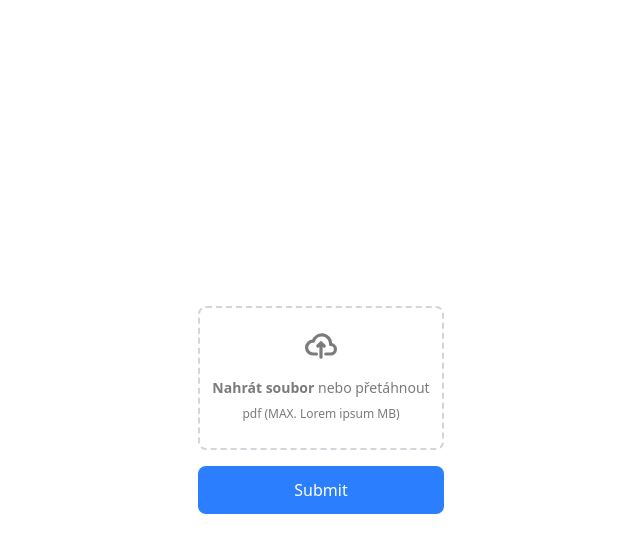
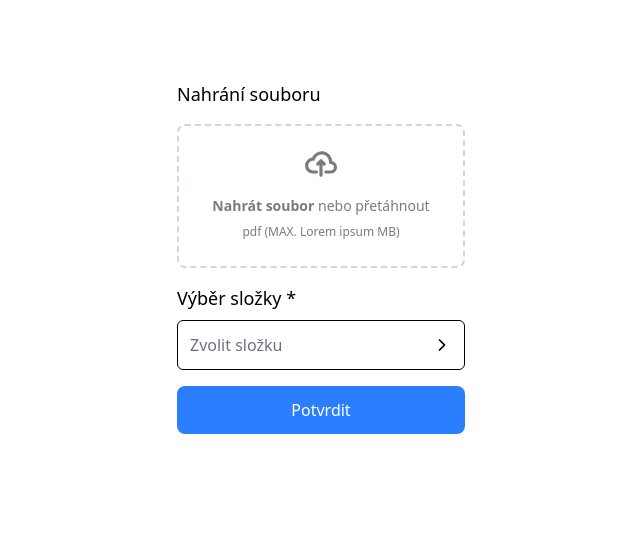
Before and after one commit to eKultura/research.digitalni-muzeum.cz, a React (Vite) app in the folder frontend/: page / in a window 1280 px wide. Shown: the top 552 px of the page, without its empty margins (319-959 px from the left). Built offline with nearby package versions, Linux system fonts and the light colour scheme.

Commit message:
add FolderCreator component

```diff
--- a/frontend/package.json
+++ b/frontend/package.json
@@ -12,6 +12,7 @@
   "dependencies": {
     "@tailwindcss/vite": "^4.1.3",
     "axios": "^1.8.4",
+    "lucide-react": "^0.503.0",
     "react": "^19.0.0",
     "react-dom": "^19.0.0",
     "react-router": "^7.5.2",
--- a/frontend/src/App.jsx
+++ b/frontend/src/App.jsx
@@ -2,6 +2,8 @@ import FileUploader from "./Components/FileUploader";
 
 export default function App() {
   return (
-    <FileUploader />
+    <div className="flex flex-col gap-2 mt-20">
+      <FileUploader />
+    </div>
   );
 }
--- a/frontend/src/Components/FileUploader.jsx
+++ b/frontend/src/Components/FileUploader.jsx
@@ -1,5 +1,6 @@
 import { useState } from "react";
 import axios from 'axios';
+import FolderCreator from "./FolderCreator";
 
 export default function FileUploader() {
   const [isFileUploaded, setIsFileUploaded] = useState(false);
@@ -28,10 +29,11 @@ export default function FileUploader() {
   }
 
   return (
-    <div className="flex items-center justify-center min-h-screen">
+    <div className="flex flex-col items-center justify-center">
       <form onSubmit={handleFileSubmit}>
         <div className="flex flex-col gap-y-4">
-          <div className="flex items-center justify-center w-full mt-5">
+        <div className="text-lg font-medium">Nahrání souboru</div>
+          <div className="flex items-center justify-center w-full">
             <label
               htmlFor="dropzone-file"
               className="flex flex-col items-center justify-center p-3 w-full h-36 border-2 border-gray-300 border-dashed rounded-lg cursor-pointer bg-[#ffffff] hover:bg-[#f9f9f9]"
@@ -70,8 +72,9 @@ export default function FileUploader() {
               />
             </label>
           </div>
+          <FolderCreator />
           <button className="py-3 w-full bg-blue-500 hover:bg-blue-600 text-white rounded-lg text-center cursor-pointer">
-            Submit
+            Potvrdit
           </button>
           {isFileUploaded && <div className="flex flex-col gap-y-1 w-full">
             <p className="text-center text-blue-800 text-sm">Soubor nahraný</p>
--- /dev/null
+++ b/frontend/src/Components/FolderCreator.jsx
@@ -0,0 +1,149 @@
+import { useState, useEffect, useRef } from 'react';
+import { Folder, FolderPlus, ChevronDown, ChevronRight, Check } from 'lucide-react';
+
+
+export default function FolderCreator() {
+
+    const [folders, setFolders] = useState([
+        { id: 1, name: 'Lorem Ipsum 1' },
+        { id: 2, name: 'Lorem Ipsum 2' },
+        { id: 3, name: 'Lorem Ipsum 3' }
+      ]);
+
+      const [selectedFolder, setSelectedFolder] = useState(null);
+      const [isOpen, setIsOpen] = useState(false);
+      const [newFolderMode, setNewFolderMode] = useState(false);
+      const [newFolderName, setNewFolderName] = useState('');
+
+      const dropdownRef = useRef(null);
+
+      useEffect(() => {
+        const handleClickOutside = (event) => {
+          if (dropdownRef.current && !dropdownRef.current.contains(event.target)) {
+            setIsOpen(false);
+            if (newFolderMode) {
+              setNewFolderMode(false);
+            }
+          }
+        };
+
+
+        if (isOpen) {
+          document.addEventListener('mousedown', handleClickOutside);
+        }
+
+        return () => {
+          document.removeEventListener('mousedown', handleClickOutside);
+        };
+      }, [isOpen, newFolderMode]);
+
+      const handleCreateFolder = () => {
+        if (newFolderName.trim() === '') return;
+
+        const newFolder = {
+          id: folders.length + 1,
+          name: newFolderName.trim()
+        };
+
+        setFolders([...folders, newFolder]);
+        setSelectedFolder(newFolder);
+        setNewFolderName('');
+        setNewFolderMode(false);
+      };
+
+      const toggleDropdown = () => setIsOpen(!isOpen);
+
+      return (
+        <div className="w-72 relative" ref={dropdownRef}>
+          <div className="mb-2 text-lg font-medium">Výběr složky *</div>
+          <div
+            className="flex items-center justify-between p-3 border rounded-md bg-white cursor-pointer hover:bg-gray-50"
+            onClick={toggleDropdown}
+          >
+            <div className="flex items-center">
+              {selectedFolder ? (
+                <>
+                  <Folder className="mr-2 text-blue-500" size={20} />
+                  <span>{selectedFolder.name}</span>
+                </>
+              ) : (
+                <span className="text-gray-500">Zvolit složku</span>
+              )}
+            </div>
+            <div>
+              {isOpen ? <ChevronDown size={20} /> : <ChevronRight size={20} />}
+            </div>
+          </div>
+
+          {isOpen && (
+            <div className="absolute z-10 w-full mt-1 bg-white border rounded-md shadow-lg">
+              <div className="max-h-48 overflow-y-auto">
+                {folders.map(folder => (
+                  <div
+                    key={folder.id}
+                    className={`flex items-center justify-between p-3 cursor-pointer hover:bg-gray-100 ${
+                      selectedFolder?.id === folder.id ? 'bg-blue-50' : ''
+                    }`}
+                    onClick={() => {
+                      setSelectedFolder(folder);
+                      setIsOpen(false);
+                    }}
+                  >
+                    <div className="flex items-center">
+                      <Folder className="mr-2 text-blue-500" size={20} />
+                      <span>{folder.name}</span>
+                    </div>
+                    {selectedFolder?.id === folder.id && (
+                      <Check size={16} className="text-blue-500" />
+                    )}
+                  </div>
+                ))}
+              </div>
+
+              <div className="border-t">
+                {newFolderMode ? (
+                  <div className="p-3">
+                    <div className="flex items-center mb-2">
+                      <FolderPlus className="mr-2 text-green-500" size={20} />
+                      <span className="font-medium">Nová složka</span>
+                    </div>
+                    <div className="flex">
+                      <input
+                        type="text"
+                        className="flex-1 border rounded-l-md p-2 text-sm focus:outline-none focus:ring-1 focus:ring-blue-500"
+                        placeholder="Folder name"
+                        value={newFolderName}
+                        onChange={(e) => setNewFolderName(e.target.value)}
+                        autoFocus
+                      />
+                      <button
+                        className="bg-blue-500 text-white px-3 py-2 rounded-r-md text-sm hover:bg-blue-600"
+                        onClick={handleCreateFolder}
+                      >
+                        Vytvořit
+                      </button>
+                    </div>
+                    <div className="flex justify-end mt-2">
+                      <button
+                        className="text-sm text-gray-500 hover:text-gray-700"
+                        onClick={() => setNewFolderMode(false)}
+                      >
+                        Zrušit
+                      </button>
+                    </div>
+                  </div>
+                ) : (
+                  <div
+                    className="flex items-center p-3 cursor-pointer hover:bg-gray-100"
+                    onClick={() => setNewFolderMode(true)}
+                  >
+                    <FolderPlus className="mr-2 text-green-500" size={20} />
+                    <span>Vytvořit novou složku</span>
+                  </div>
+                )}
+              </div>
+            </div>
+          )}
+        </div>
+      );
+}
```
Also changed, not shown: 1 other file (tests, documents, lock files or other folders).
